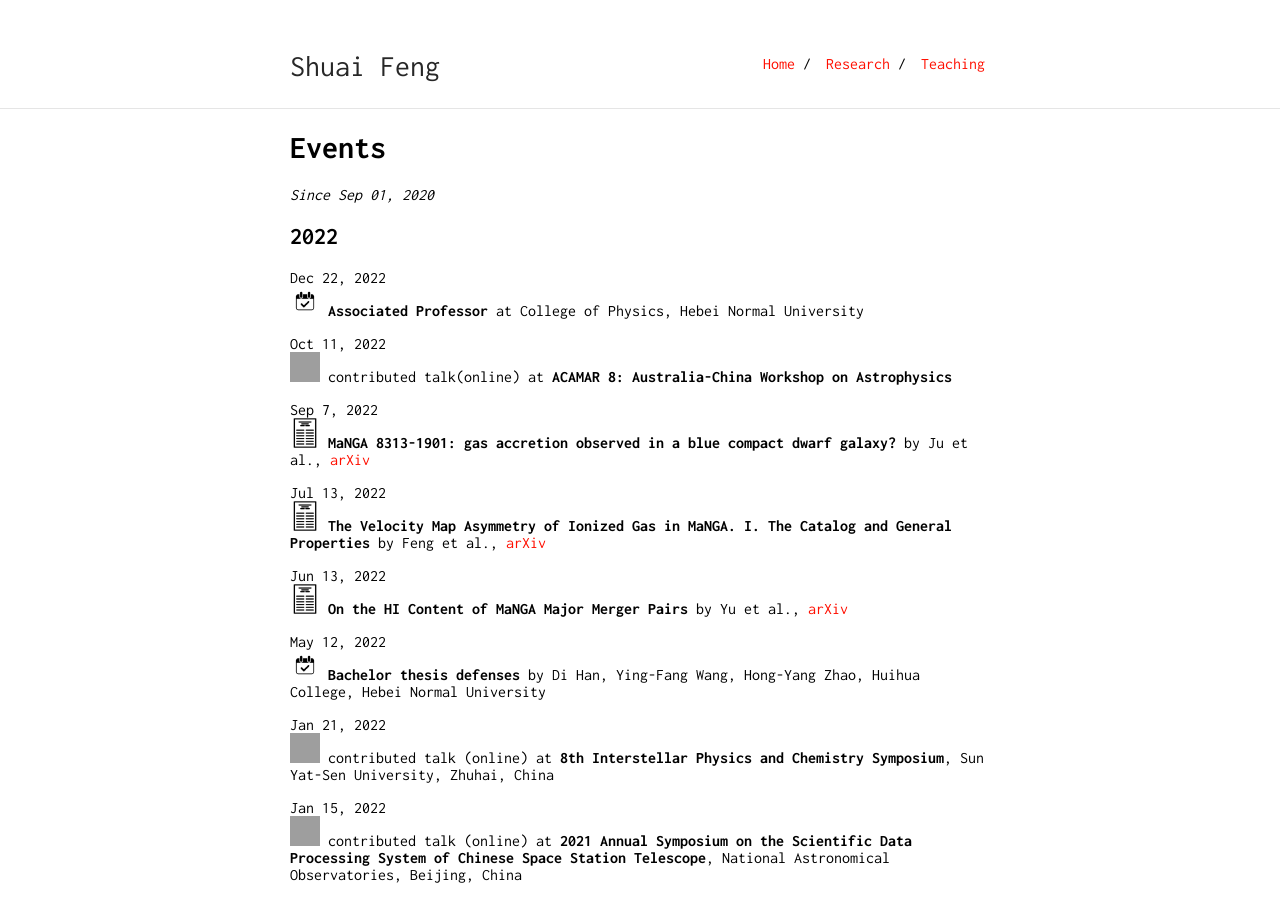
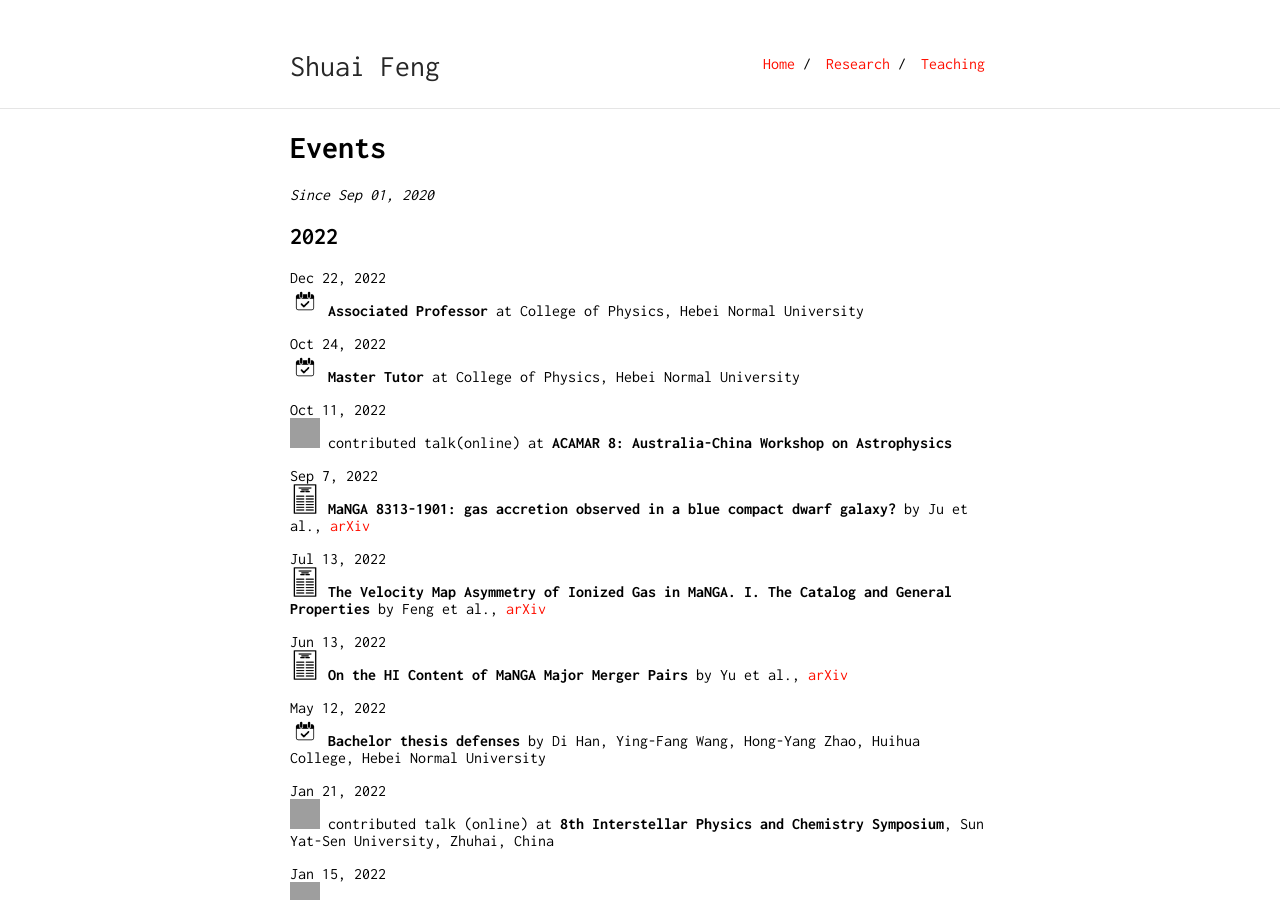
Before and after one commit to fengshuai0210/fengshuai0210.github.io, a Jekyll site: the page built from events.md, in a window 1280 px wide and 900 px high. Built offline with Jekyll 4.4.1, drawn with Linux system fonts in a browser that asks for light colours; our own code applies the rules of GitHub Pages for plain Markdown files; grey boxes are pictures that could not be loaded.

Commit message:
Update events.md

```diff
--- a/events.md
+++ b/events.md
@@ -9,6 +9,9 @@
 
 Dec 22, 2022\
 <img src="/image/event-icon.png" style="width:30px;height:30px;"> **Associated Professor** at College of Physics, Hebei Normal University
+
+Oct 24, 2022\
+<img src="/image/event-icon.png" style="width:30px;height:30px;"> **Master Tutor** at College of Physics, Hebei Normal University
 
 Oct 11, 2022\
 <img src="/image/talk-icon.png" style="width:30px;height:30px;"> contributed talk(online) at **ACAMAR 8: Australia-China Workshop on Astrophysics**
```
